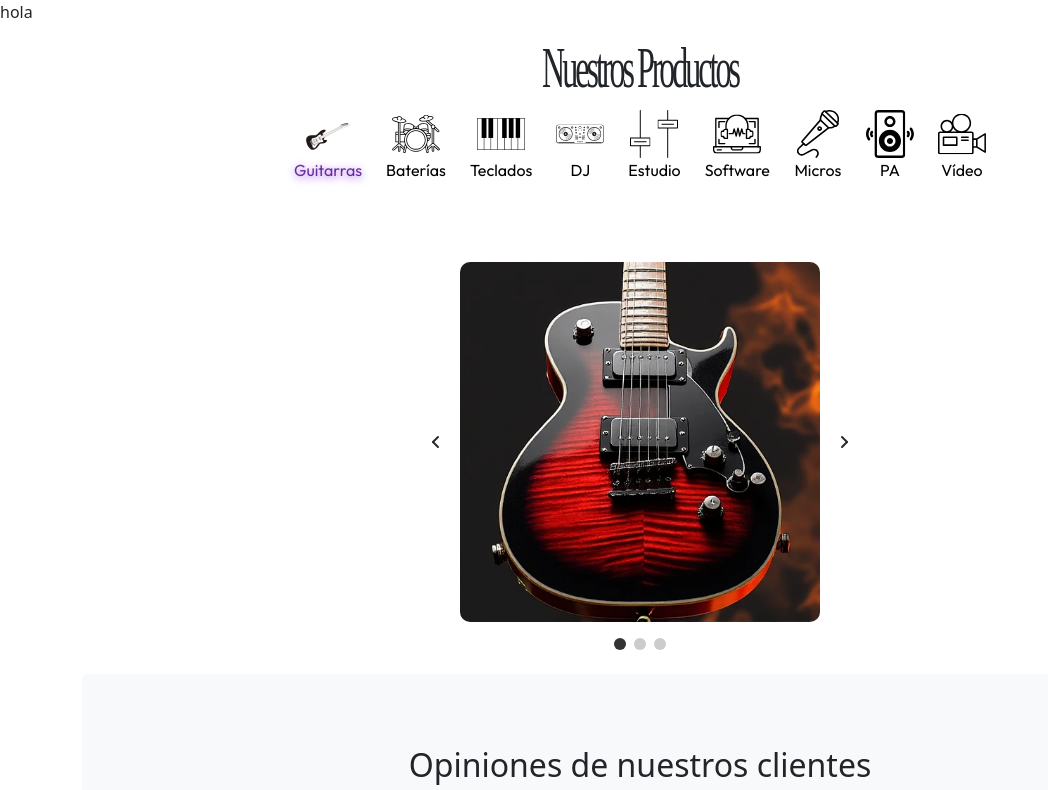
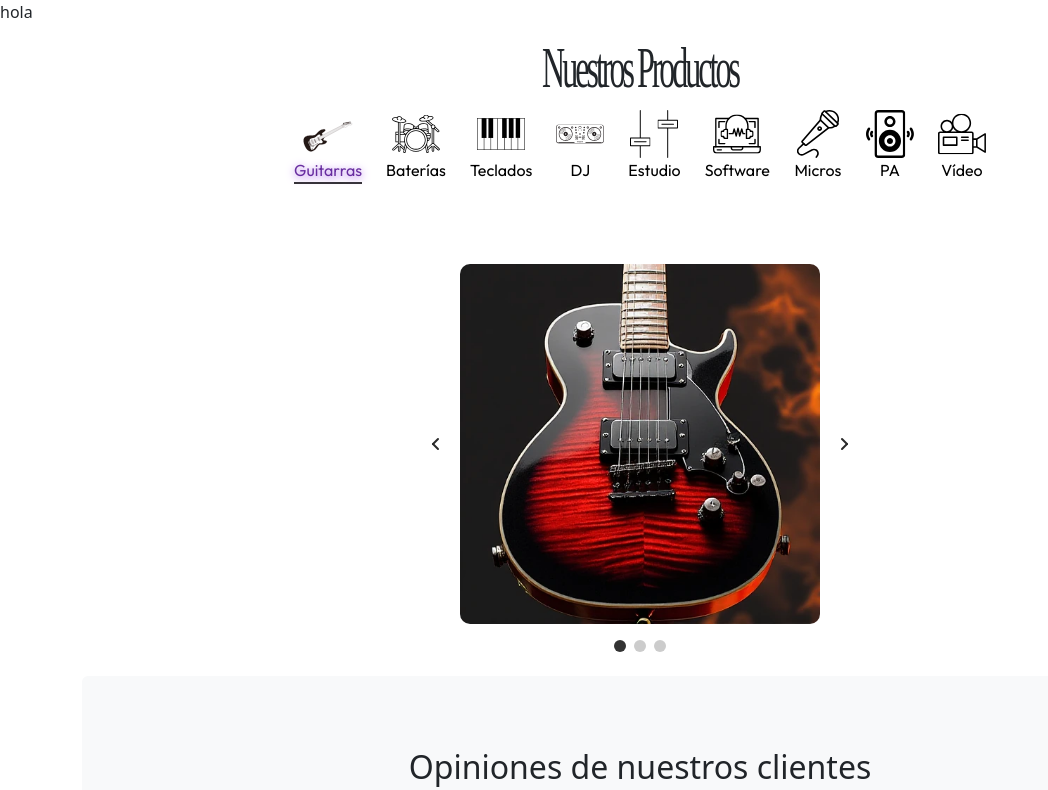
Before and after one commit to davidmendezaccenture/music_store_node, a website: page src/pages/index.html in a window 1280 px wide. In both pictures the pointer is over the element "Guitarras". Shown: the top 790 px of the page, without its empty margins (0-1048 px from the left). Drawn offline with nearby package versions, Linux system fonts and the light colour scheme; a web font is replaced by a local one.

Commit message:
añado estilos :hover a iconos de navegación de productos

```diff
--- a/src/css/styles.css
+++ b/src/css/styles.css
@@ -44,6 +44,10 @@ font-family: "Asset", serif;
     font-size: 1rem;
     color: #000000; /* COLOR A CAMBIAR CUANDO ESTÉ DECIDIDO!!*/
     text-decoration: none;
+
+    /*efecto subrayado*/
+    transition: border-bottom 0.2s;
+    border-bottom: 2px solid transparent; /* COLOR A CAMBIAR CUANDO ESTÉ DECIDIDO (sustituir por transparent)!!*/
 }
 
 .nav-text:hover {
@@ -51,6 +55,20 @@ font-family: "Asset", serif;
     text-shadow: 0 2px 8px #a259e6, 0 0 1px #fff;
     transition: color 0.2s, text-shadow 0.2s;
 }
+
+    /*efecto subrayado*/
+a:hover .nav-text {
+    border-bottom: 2px solid #333; /* Cambia el color según tu diseño */
+}
+
+.icon-image {
+    transition: transform 0.2s;
+}
+
+a:hover .icon-image {
+    transform: scale(1.12);
+}
+
 /* Estilo para el carrusel */
 .carrousel-container {
     display: flex;
```
